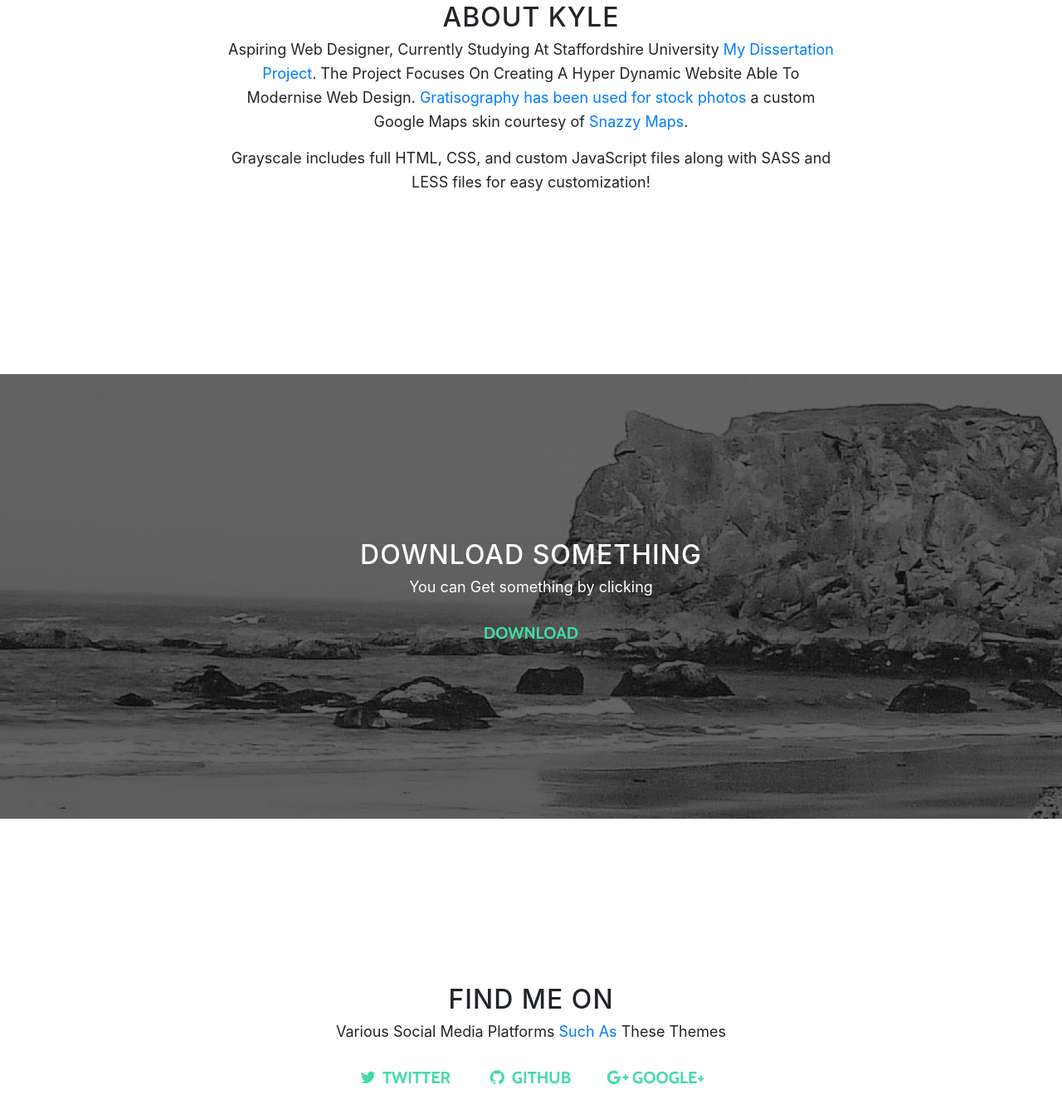
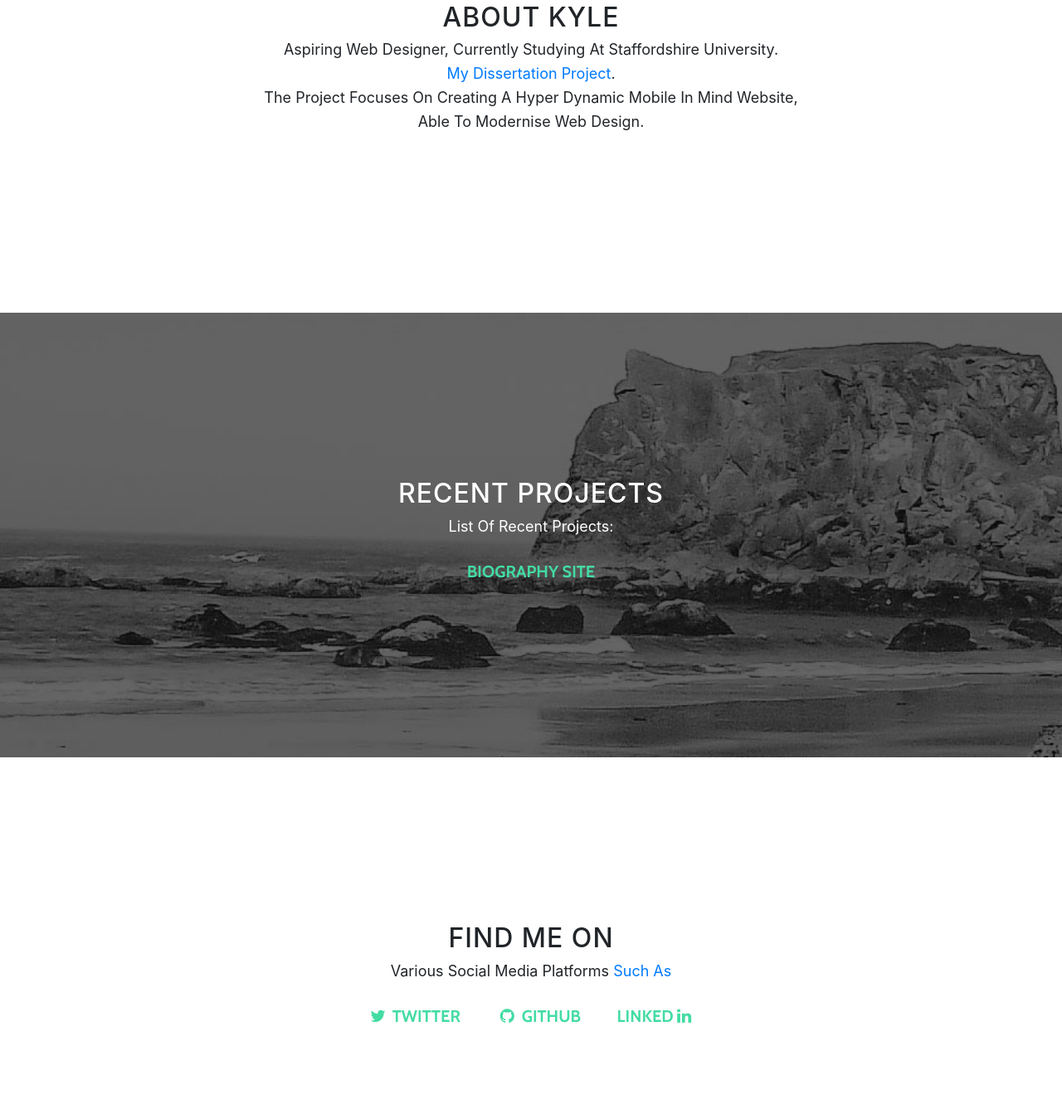
Before and after one commit to KylePapa/KylePapa.github.io, a website with bundled scripts: page index.html in a window 1280 px wide. Shown: the part 997-2340 px from the top of the page at 83% size. Built offline with nearby package versions, Linux system fonts and the light colour scheme.

Commit message:
Updated The Site
-added links and updated social media links.
-included past projects section.
-changed google+ to linkedin.
-improved text by including breaks.

```diff
--- a/index.html
+++ b/index.html
@@ -73,12 +73,9 @@
         <div class="row">
           <div class="col-lg-8 mx-auto">
             <h2>About Kyle</h2>
-            <p>Aspiring Web Designer, Currently Studying At Staffordshire University
-              <a href="http://startbootstrap.com/template-overviews/grayscale/">My Dissertation Project</a>. The Project Focuses On Creating A Hyper Dynamic Website Able To Modernise Web Design.
-              <a href="http://gratisography.com/">Gratisography has been used for stock photos</a>
-              a custom Google Maps skin courtesy of
-              <a href="http://snazzymaps.com/">Snazzy Maps</a>.</p>
-            <p>Grayscale includes full HTML, CSS, and custom JavaScript files along with SASS and LESS files for easy customization!</p>
+            <p>Aspiring Web Designer, Currently Studying At Staffordshire University. <br />
+              <a href="#">My Dissertation Project</a>. <br /> The Project Focuses On Creating A Hyper Dynamic Mobile In Mind Website, <br /> Able To Modernise Web Design.
+            <p></p>
           </div>
         </div>
       </div>
@@ -88,9 +85,9 @@
     <section id="download" class="download-section content-section text-center">
       <div class="container">
         <div class="col-lg-8 mx-auto">
-          <h2>Download Something</h2>
-          <p>You can Get something by clicking </p>
-          <a href="http://startbootstrap.com/template-overviews/grayscale/" class="btn btn-default btn-lg">Download </a>
+          <h2>Recent Projects</h2>
+          <p>List Of Recent Projects:</p>
+          <a href="http://kyle.hol.es/Site/index.html" class="btn btn-default btn-lg col-lg-12">Biography Site</a>
         </div>
       </div>
     </section>
@@ -102,25 +99,25 @@
           <div class="col-lg-8 mx-auto">
             <h2>Find Me on</h2>
             <p>Various Social Media Platforms
-              <a href="http://startbootstrap.com/template-overviews/grayscale/">Such As</a>
-             These Themes</p>
+              <a href="#">Such As</a>
+             </p>
             <ul class="list-inline banner-social-buttons">
               <li class="list-inline-item">
-                <a href="https://twitter.com/SBootstrap" class="btn btn-default btn-lg col-lg-12">
+                <a href="https://twitter.com/KylePapaWeb" class="btn btn-default btn-lg col-lg-12">
                   <i class="fa fa-twitter fa-fw"></i>
                   <span class="network-name">Twitter</span>
                 </a>
               </li>
               <li class="list-inline-item">
-                <a href="https://github.com/BlackrockDigital/startbootstrap" class="btn btn-default btn-lg col-lg-12">
+                <a href="https://github.com/KylePapa" class="btn btn-default btn-lg col-lg-12">
                   <i class="fa fa-github fa-fw"></i>
                   <span class="network-name">Github</span>
                 </a>
               </li>
               <li class="list-inline-item">
-                <a href="https://plus.google.com/+Startbootstrap/posts" class="btn btn-default btn-lg col-lg-12">
-                  <i class="fa fa-google-plus fa-fw"></i>
-                  <span class="network-name">Google+</span>
+                <a href="https://www.linkedin.com/in/kyle-papachristophorou-719129151/" class="btn btn-default btn-lg col-lg-12">
+                  Linked<i class="fa fa-linkedin fa-fw"></i>
+                  <span class="network-name"></span>
                 </a>
               </li>
             </ul>
```
